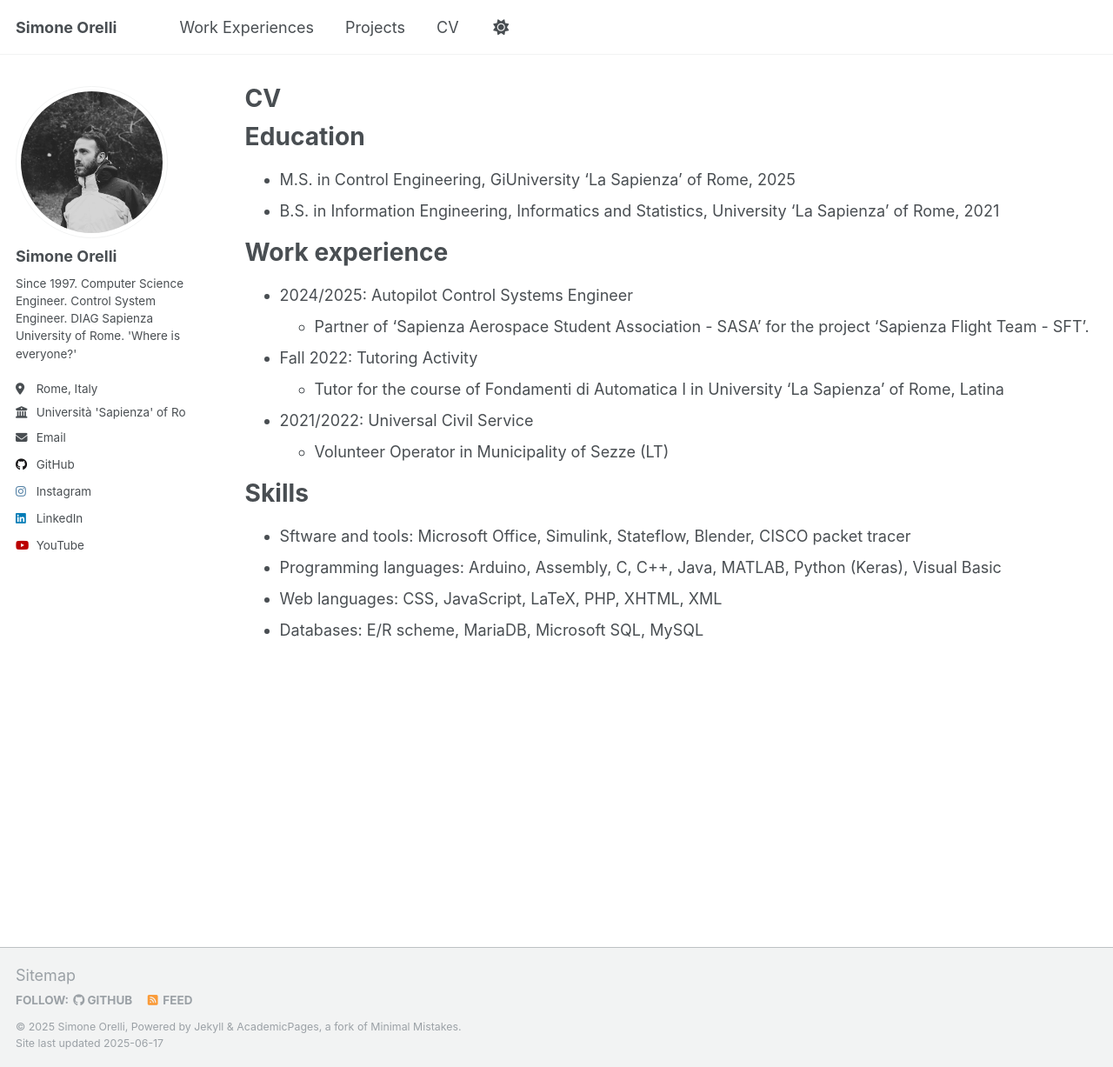
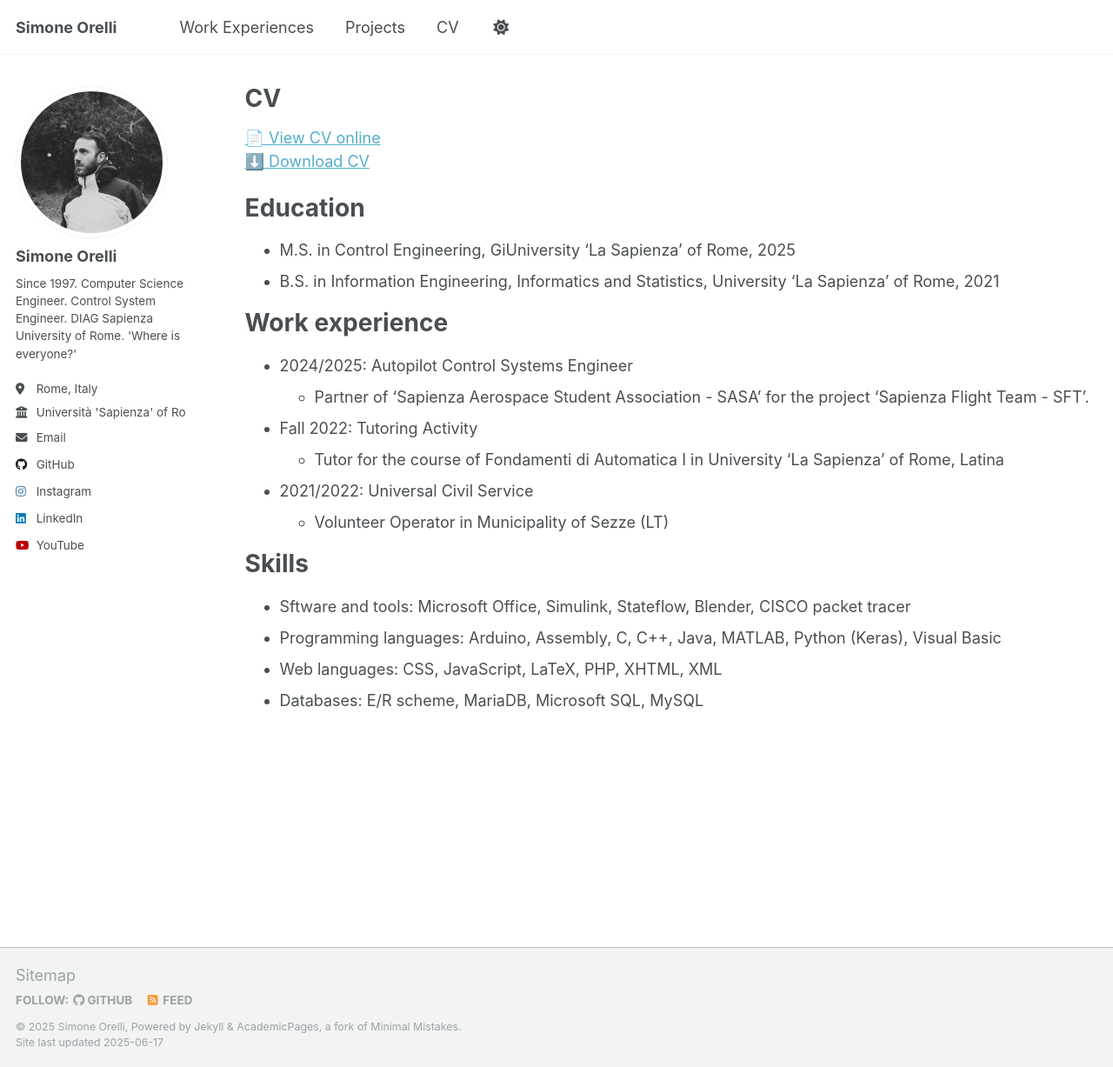
Before and after one commit to Messi-Orion10/s_orion10.github.io, a Jekyll site: the page built from _pages/cv.md, in a window 1280 px wide and 1227 px high. Shown: the whole window at 87% size. Built offline with Jekyll 4.4.1, drawn with Linux system fonts in a browser that asks for light colours.

Commit message:
Update cv.md

```diff
--- a/_pages/cv.md
+++ b/_pages/cv.md
@@ -6,6 +6,10 @@ author_profile: true
 redirect_from:
   - /resume
 ---
+
+[📄 View CV online](../files/curriculum.pdf){:target="_blank"}
+[⬇️ Download CV](../files/curriculum.pdf){:download="curriculum.pdf"}
+
 
 {% include base_path %}
 
```
